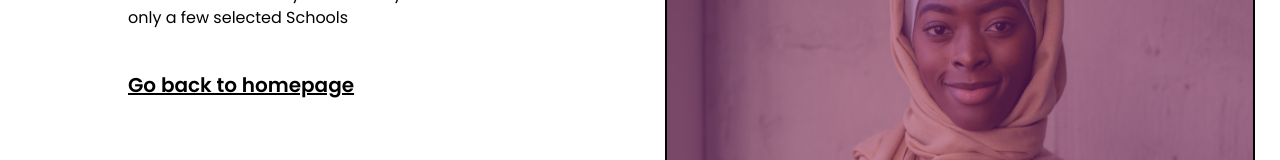
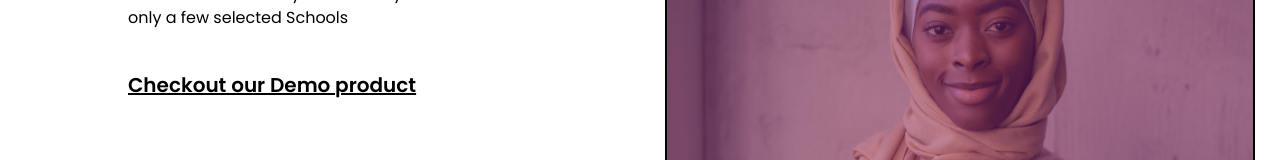
Before and after one commit to bitbender1010/UniversityX-Product, a React (Vite) app: page /enroll in a window 1280 px wide. Shown: the part 175-335 px from the top of the page. Built offline with nearby package versions, Linux system fonts and the light colour scheme.

Commit message:
update ux

```diff
--- a/src/App.tsx
+++ b/src/App.tsx
@@ -33,7 +33,7 @@ function App() {
       <div className="hidden top-navbar w-full lg:inline-flex lg:flex-grow lg:w-auto nav-items" id="navigation">
         <div className="lg:inline-flex lg:flex-row lg:ml-auto lg:w-auto w-full lg:items-center items-start  flex flex-col lg:h-auto">
 
-          <a href={`/schools`} className="lg:inline-flex px-5 py-2 rounded items-center justify-center hover:bg-gray-900 hover:text-white">
+          <a href={`#`} className="lg:inline-flex px-5 py-2 rounded items-center justify-center hover:bg-gray-900 hover:text-white">
             <span>For Schools</span>
           </a>
 
--- a/src/auth/createaccount.tsx
+++ b/src/auth/createaccount.tsx
@@ -15,19 +15,19 @@ function CreateAccount() {
                         <div className='cre-acc-txt font-medium'>Create an account</div>
                         <div className='disclaimer'><span>Disclaimer:</span> UniversityX is currently available to only a few selected Schools</div>
 
-                        <form name="new-acc-form" method="POST" data-netlify="true">
-                            <input type="hidden" name="form-name" value="new-acc-form" />
-
+                        {/* <form name="new-acc-form" method="POST" data-netlify="true">
+                            <input type="hidden" name="form-name" value="new-acc-form" /> */}
+    <br/> <br/>
                             <input type="text" name="firstname" placeholder='First Name' />
                             <input type="text" name="lastname" placeholder='Last Name'/>
                             <input type="email" name="email" placeholder='Email Address' />
                             <input type="password" name="password" placeholder='Password' />
 
-                            <button className='ca-btn' type='submit'>Create Account</button>
+                            <a href={`/enroll`}> <button className='ca-btn' type='submit'>Create Account</button> </a>
                             {/* <button className='google-btn'> <img src={GoogleImg}/> Signup with Google</button> */}
 
                             <div className='ahaa-sub'> Already have an account? <a href={`/createaccount`}> <span className='font-medium'>Login</span> </a> </div>
-                        </form>
+                        {/* </form> */}
 
                     </div>
                 </div>
--- a/src/result/enroll.tsx
+++ b/src/result/enroll.tsx
@@ -16,7 +16,7 @@ function Enroll() {
                         <div className='disclaimer'><span>Disclaimer:</span> UniversityX is currently available to only a few selected Schools</div>
 
 
-                        <a href={`/`}> <div className='go-back'> Go back to homepage </div> </a>
+                        <a href={`/dashboard`}> <div className='go-back'> Checkout our Demo product </div> </a>
                     </div>
                 </div>
 
--- a/src/result/error.tsx
+++ b/src/result/error.tsx
@@ -16,7 +16,7 @@ function Error() {
                         <div className='disclaimer'><span>Disclaimer:</span> UniversityX is currently available to only a few selected Schools</div>
 
 
-                        <a href={`/`}> <div className='go-back'> Go back to homepage </div> </a>
+                        <a href={`/dashboard`}> <div className='go-back'> Checkout our Demo product </div> </a>
                     </div>
                 </div>
 
```
